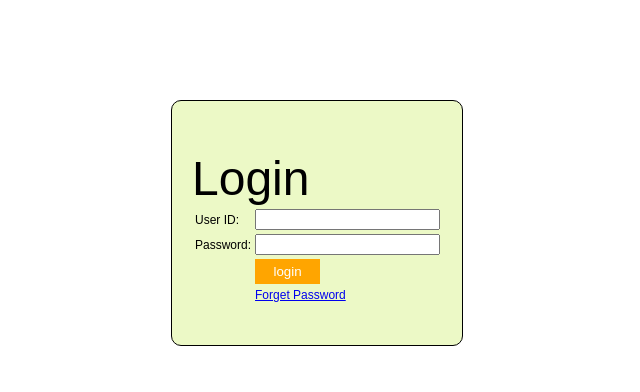
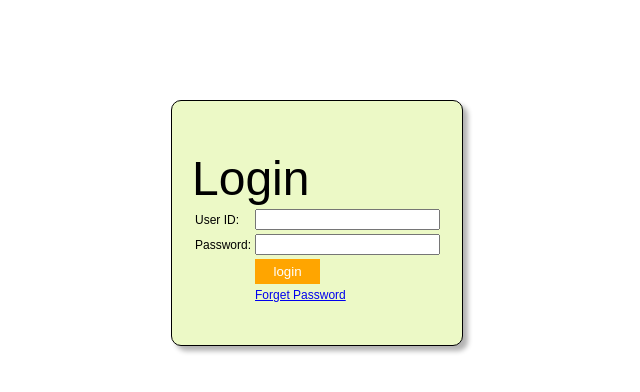
Before and after one commit to zvcv/pjjwp2022, a PHP site: page /uiuxcss.php in a window 1280 px wide. Shown: the top 392 px of the page, without its empty margins (323-963 px from the left). Run offline with PHP 8.4, Linux system fonts and the light colour scheme.

Commit message:
create shadow effect

```diff
--- a/library/common.css
+++ b/library/common.css
@@ -21,6 +21,7 @@ body {
     width: 250px;
     border: solid 1px black;
     border-radius: 10px;
+    box-shadow: rgba(0, 0, 0, 0.3) 5px 5px 5px;
 
     padding: 50px 20px 40px 20px;
     margin: 100px auto;
```
